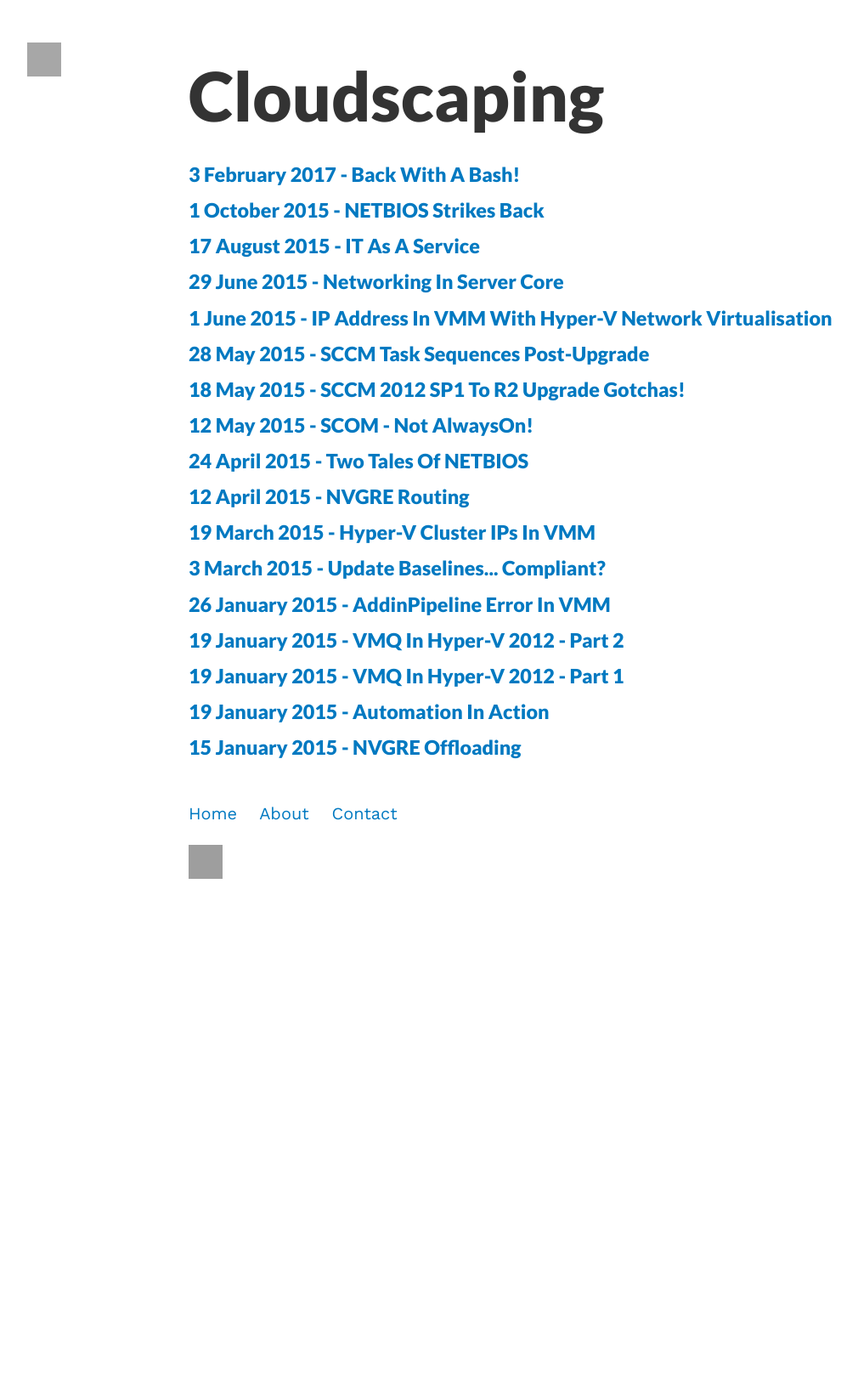
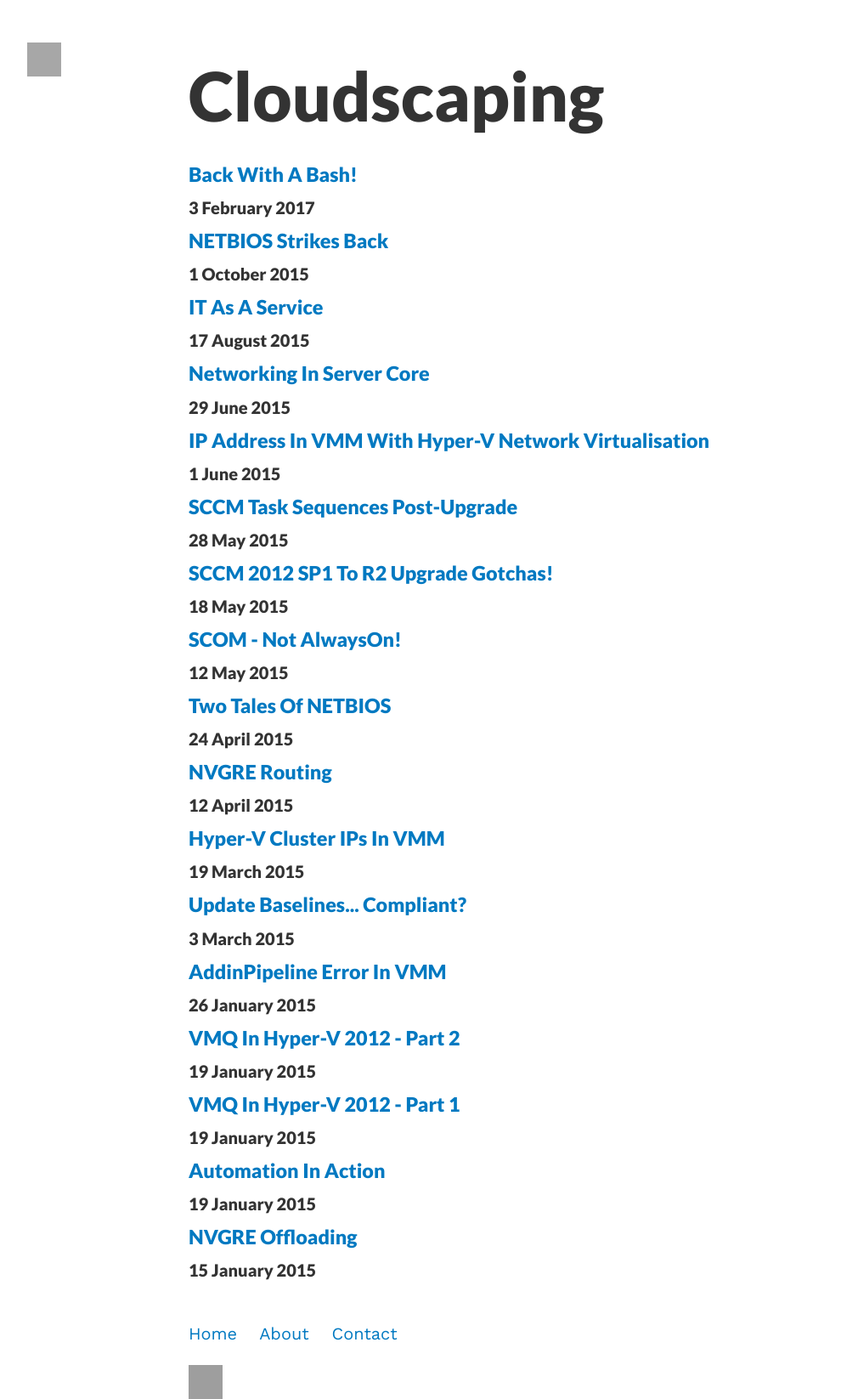
Before and after one commit to bhummerstone/bhummerstone.github.io, a Jekyll site: the page built from index.html, in a window 1280 px wide. Shown: the whole page at 85% size, without its empty margins (18-1028 px from the left). Built offline with Jekyll 4.4.1, drawn with Linux system fonts in a browser that asks for light colours; before the commit the page ends 1034 px from its top, so only the background shows below that; part of the change alters nothing that is shown.

Commit message:
Post list changes

```diff
--- a/index.html
+++ b/index.html
@@ -3,5 +3,6 @@ layout: default
 ---
 <h1 class="headline">{{site.title}}</h1>
 {% for post in site.posts %}
-<h3><a href="{{post.url}}">{{post.date | date: "%-d %B %Y"}} - {{post.title}}</a></h3>
+    <h3><a href="{{post.url}}">{{post.title}}</a></h3>
+    <h4>{{post.date | date: "%-d %B %Y"}}</h4>
 {% endfor %}
```
